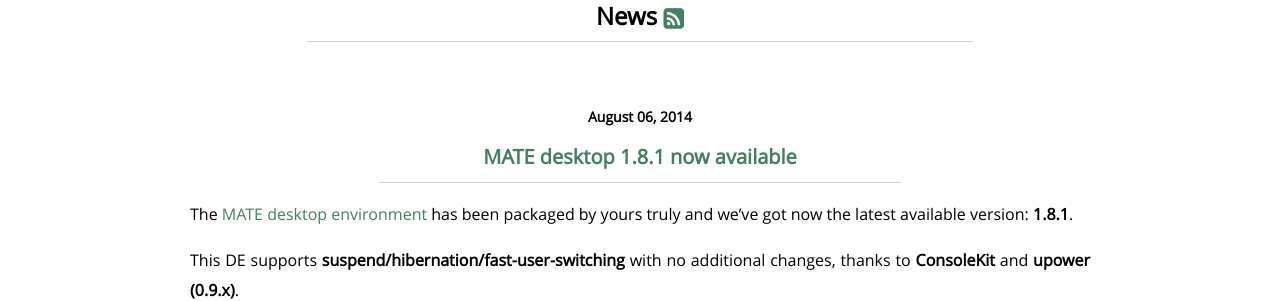
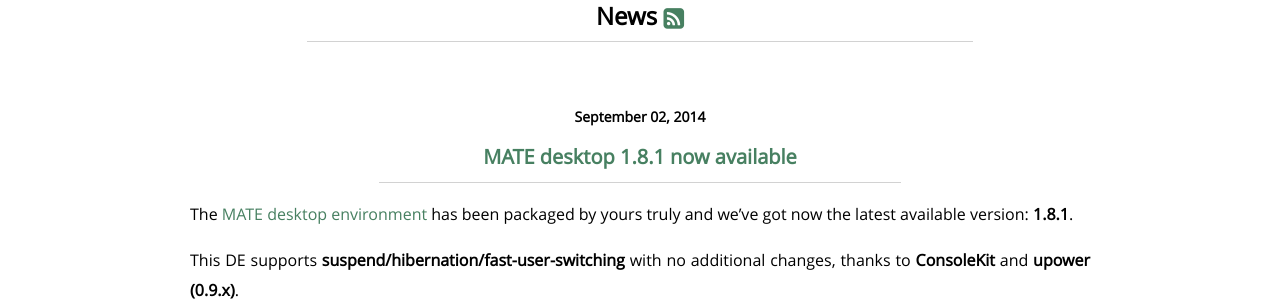
Before and after one commit to void-linux/void-linux.github.io, a Jekyll site: the page built from index.html, in a window 1280 px wide and 900 px high, scrolled down 1388 px. Shown: the part 153-454 px from the top of the window. Built offline with Jekyll 4.4.1, drawn with Linux system fonts in a browser that asks for light colours; Markdown is read by kramdown in place of the engine named in the settings.

Commit message:
posts: mate: fix date.

```diff
--- a/_posts/2014-09-02-MATE-desktop.markdown
+++ b/_posts/2014-09-02-MATE-desktop.markdown
@@ -2,7 +2,7 @@
 layout: post
 title: "MATE desktop 1.8.1 now available"
 comments: true
-date: 2014-08-06 10:50:00
+date: 2014-09-02 10:30:00
 ---
 
 The [MATE desktop environment](http://www.mate-desktop.org) has been packaged by yours truly
```
